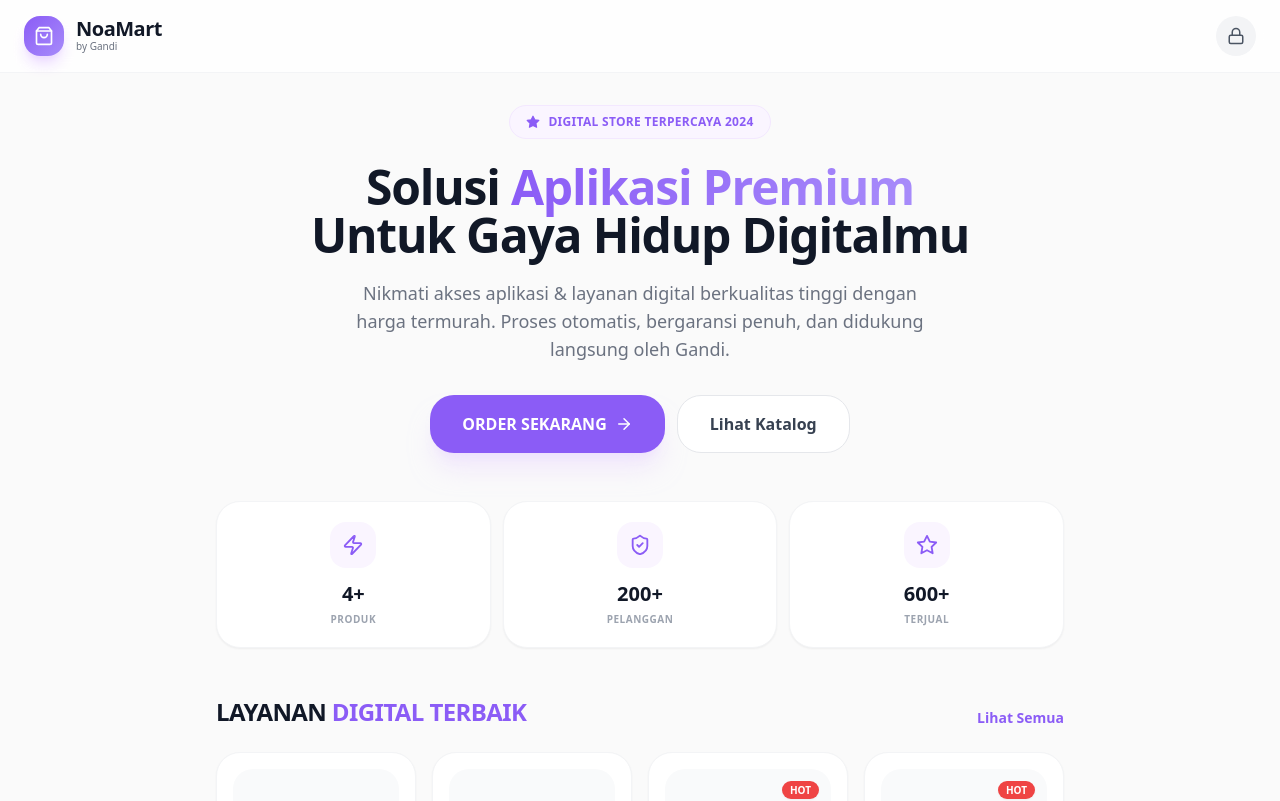
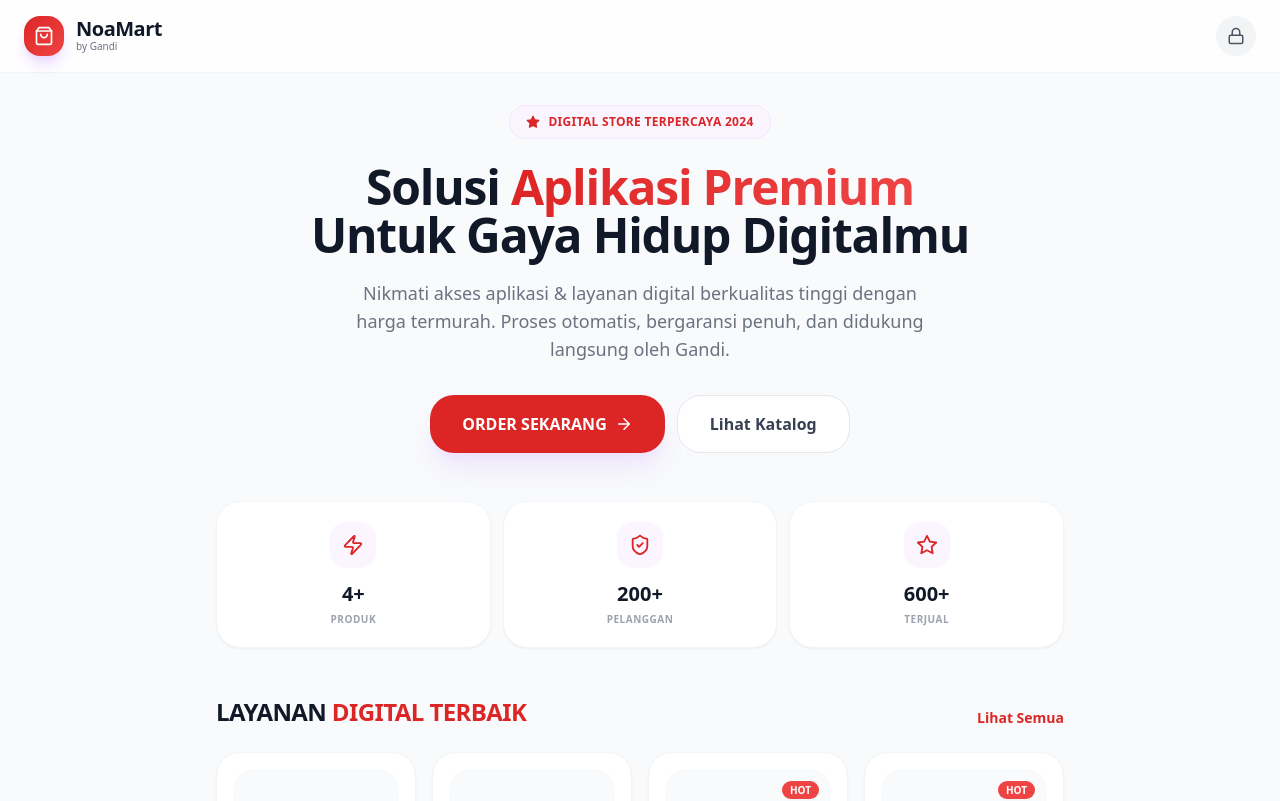
Before and after one commit to Reavy1st/noamart, a Next.js app: page / in a window 1280 px wide. Shown: the top 801 px of the page. Built offline with nearby package versions, Linux system fonts and the light colour scheme.

Commit message:
Update tailwind.config.ts

```diff
--- a/tailwind.config.ts
+++ b/tailwind.config.ts
@@ -1,6 +1,7 @@
 import type { Config } from 'tailwindcss'
 
 const config: Config = {
+  darkMode: 'class', // Wajib untuk toggle dark mode
   content: [
     './src/pages/**/*.{js,ts,jsx,tsx,mdx}',
     './src/components/**/*.{js,ts,jsx,tsx,mdx}',
@@ -9,29 +10,21 @@ const config: Config = {
   theme: {
     extend: {
       colors: {
-        primary: '#8B5CF6',
-        secondary: '#A78BFA',
-        background: '#FAFAFA',
+        primary: '#DC2626', // Merah Jawir Style
+        secondary: '#EF4444',
+        background: '#F8FAFC',
         surface: '#FFFFFF',
+        darkBg: '#0F172A',
+        darkSurface: '#1E293B',
       },
       borderRadius: {
         ios: '24px',
         card: '20px',
       },
-      animation: {
-        'fade-in': 'fadeIn 0.5s ease-out forwards',
-        'slide-up': 'slideUp 0.6s cubic-bezier(0.16, 1, 0.3, 1) forwards',
-      },
-      keyframes: {
-        fadeIn: {
-          '0%': { opacity: '0' },
-          '100%': { opacity: '1' },
-        },
-        slideUp: {
-          '0%': { transform: 'translateY(20px)', opacity: '0' },
-          '100%': { transform: 'translateY(0)', opacity: '1' },
-        },
-      },
+      boxShadow: {
+        'soft': '0 10px 40px -10px rgba(0,0,0,0.08)',
+        'glow': '0 0 20px rgba(220, 38, 38, 0.3)',
+      }
     },
   },
   plugins: [],
```
